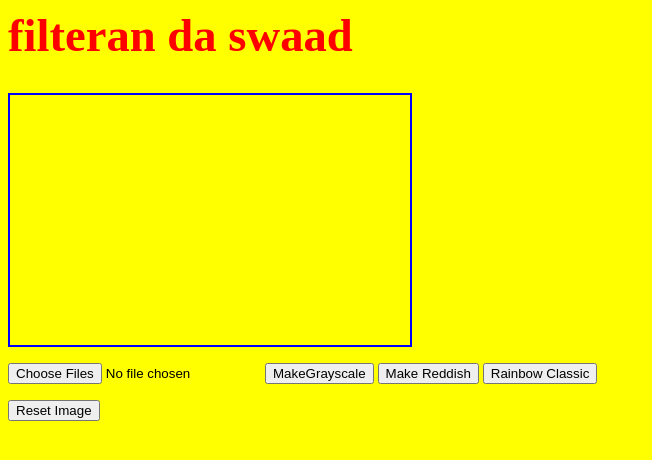
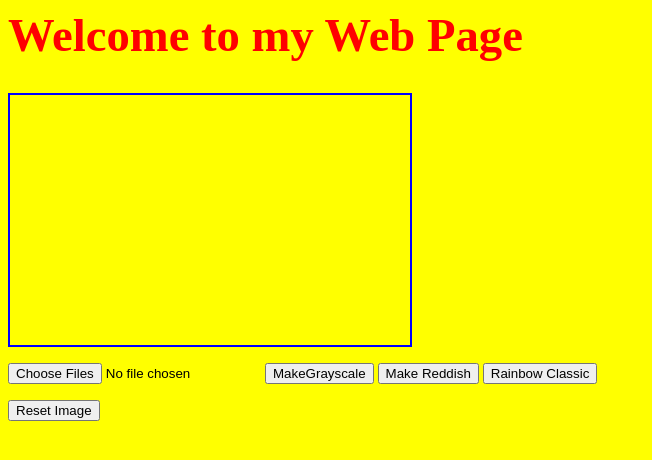
Before and after one commit to arshdeepmay/arshdeepmay.github.io, a plain HTML site: page index.html in a window 1280 px wide. Shown: the whole page, without its empty margins (0-652 px from the left). Drawn offline with Linux system fonts and the light colour scheme; files that its build step writes are made by us from their sources; files whose address does not match are found by name.

Commit message:
Update index.html

```diff
--- a/index.html
+++ b/index.html
@@ -6,7 +6,7 @@
 <script src="http://www.dukelearntoprogram.com/course1/common/js/image/SimpleImage.js">
 </script>
 <body>
-  <h1>filteran da swaad</h1>
+  <h1>Welcome to my Web Page</h1>
 <canvas id="can">
         </canvas>
 </body>
```
